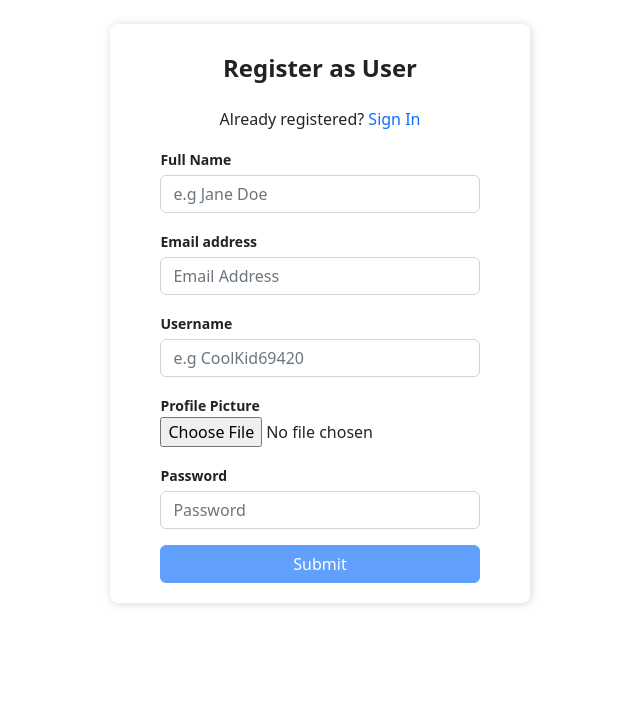
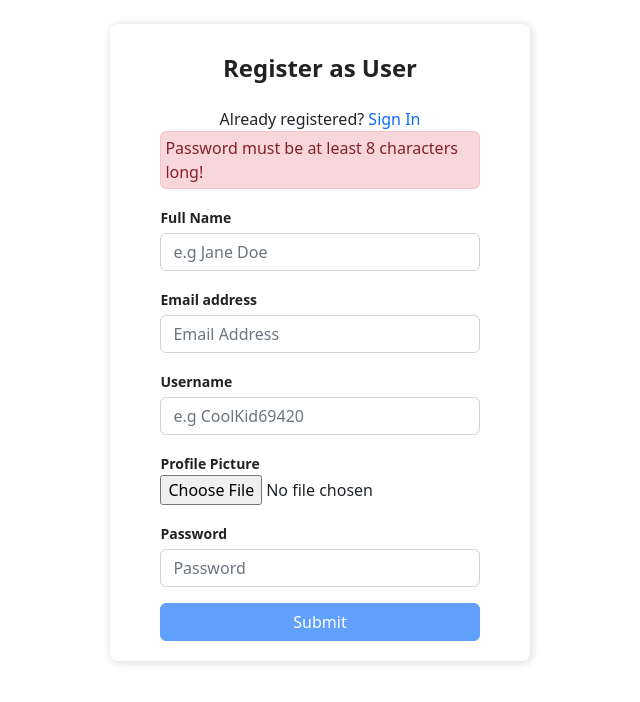
Before and after one commit to e-lich/globe-runner, a React (Create React App) app in the folder IzvorniKod/frontend/: page /register/basic in a window 1280 px wide. Shown: the top 702 px of the page, without its empty margins (320-960 px from the left). Built offline with nearby package versions, Linux system fonts and the light colour scheme.

Commit message:
good change

```diff
--- a/IzvorniKod/frontend/src/pages/BasicRegister.tsx
+++ b/IzvorniKod/frontend/src/pages/BasicRegister.tsx
@@ -14,8 +14,8 @@ function BasicRegister() {
 
   const navigate = useNavigate();
 
-  function handleEmailChange(e: React.ChangeEvent<HTMLInputElement>): void {
-    setEmail(e.target.value);
+  function handleEmailChange(e: React.FormEvent<HTMLInputElement>): void {
+    setEmail(e.currentTarget.value);
     setError(error.filter((e) => e !== "Enter a valid email!"));
     if (
       !(
@@ -113,6 +113,9 @@ function BasicRegister() {
   }
 
   useEffect(() => {
+    setError((prev) =>
+      prev.filter((e) => e !== "Password must be at least 8 characters long!")
+    );
     if (
       email !== "" &&
       email.includes("@") &&
@@ -124,10 +127,18 @@ function BasicRegister() {
       username !== "" &&
       file !== undefined &&
       !error.includes("Image must be less than 1MB!")
-    )
+    ) {
       setSubmitDisabled(false);
-    else setSubmitDisabled(true);
-  }, [email, password, fullName, username, file, error]);
+    } else {
+      if (password.length < 8) {
+        setError((prevValue) => [
+          ...prevValue,
+          "Password must be at least 8 characters long!",
+        ]);
+      }
+      setSubmitDisabled(true);
+    }
+  }, [email, password, fullName, username, file]);
 
   return (
     <div className="d-flex justify-content-center m-4">
@@ -165,7 +176,7 @@ function BasicRegister() {
               type="email"
               className="form-control mt-1"
               placeholder="Email Address"
-              onChange={(e) => handleEmailChange(e)}
+              onInput={(e) => handleEmailChange(e)}
             />
           </div>
           <div className="form-group mt-3">
--- a/IzvorniKod/frontend/src/pages/SignIn.tsx
+++ b/IzvorniKod/frontend/src/pages/SignIn.tsx
@@ -48,15 +48,15 @@ export default function SignIn() {
   }
 
   useEffect(() => {
+    setError((prev) =>
+      prev.filter((e) => e !== "Password must be at least 8 characters long!")
+    );
     if (email !== "" && password !== "" && password.length >= 8) {
-      setError((prev) =>
-        prev.filter((e) => e !== "Password must be at least 8 characters long!")
-      );
       setSubmitDisabled(false);
     } else {
+      setSubmitDisabled(true);
       if (password.length < 8) {
         setError(["Password must be at least 8 characters long!"]);
-        setSubmitDisabled(true);
       }
     }
   }, [email, password]);
@@ -84,7 +84,6 @@ export default function SignIn() {
               </div>
             ))}
           <div className="form-group mt-3">
-            <label>Email address or username</label>
             <label>Email address or username</label>
             <input
               type=""
```
